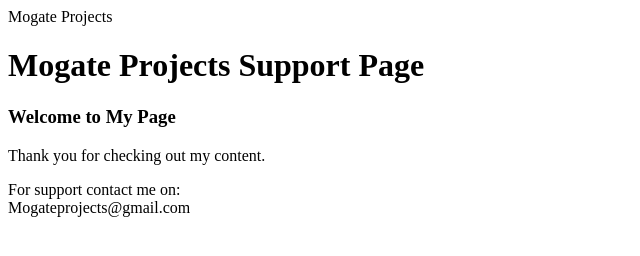
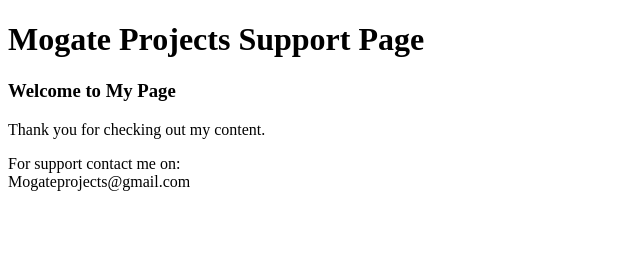
Before and after one commit to Mogate/Mogate.github.io, a plain HTML site: page index.html in a window 1280 px wide. Shown: the whole page, without its empty margins (0-640 px from the left). Drawn offline with Linux system fonts and the light colour scheme.

Commit message:
change 3

```diff
--- a/index.html
+++ b/index.html
@@ -1,6 +1,5 @@
 <!DOCTYPE html>
 <html>
-<header>Mogate Projects </header>
 <body>
 <h1>Mogate Projects Support Page</h1>
 <h3> Welcome to My Page</h3>
```
